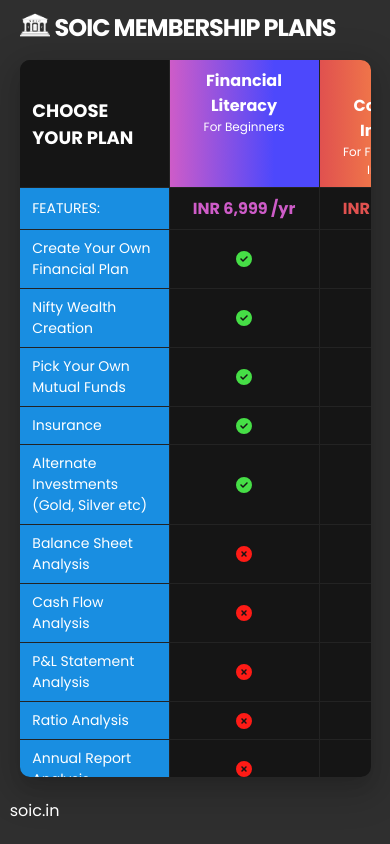
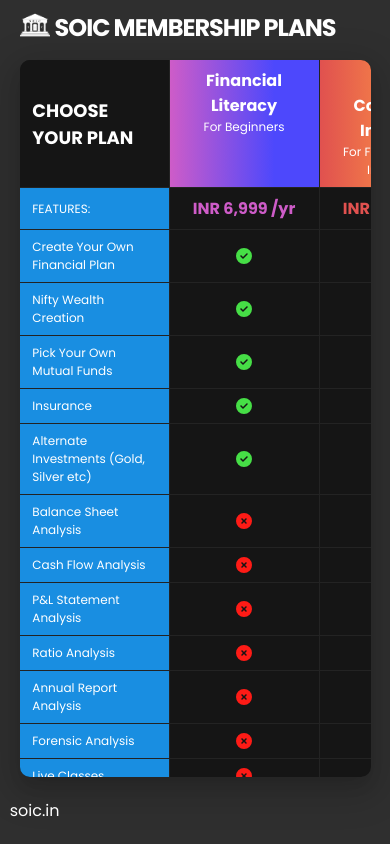
Before and after one commit to Piyushjain20/soic_plans, a React (Vite) app: page / in a window 390 px wide. Built offline with nearby package versions, Linux system fonts and the light colour scheme.

Commit message:
corrections

```diff
--- a/src/components/Table.css
+++ b/src/components/Table.css
@@ -74,7 +74,11 @@
 }
 .tr .td:first-child {
   background: #198ee1;
-  font-size: 14px;
+  font-size: 12px;
+}
+.td.col0,
+.thead .tr .th:first-of-type {
+  min-width: 250px !important;
 }
 .thead .tr .th:nth-child(2) {
   background: rgb(206, 92, 200);
@@ -120,7 +124,8 @@
   font-family: "Poppins", sans-serif;
   outline: none;
   cursor: pointer;
-  font-size: 16px;
+  font-size: 14px;
+  font-weight: 700;
 }
 button:hover {
   filter: brightness(120%);
@@ -144,11 +149,21 @@
 .red {
   color: #fe1b16;
 }
-@media screen and (max-width: 800px) {
+@media screen and (max-width: 850px) {
   .container {
     height: 85vh;
   }
   .table {
     width: 90%;
   }
+  .td.col0,
+  .thead .tr .th:first-of-type {
+    min-width: 200px !important;
+  }
 }
+@media screen and (max-width: 600px) {
+  .td.col0,
+  .thead .tr .th:first-of-type {
+    min-width: 150px !important;
+  }
+}
```
